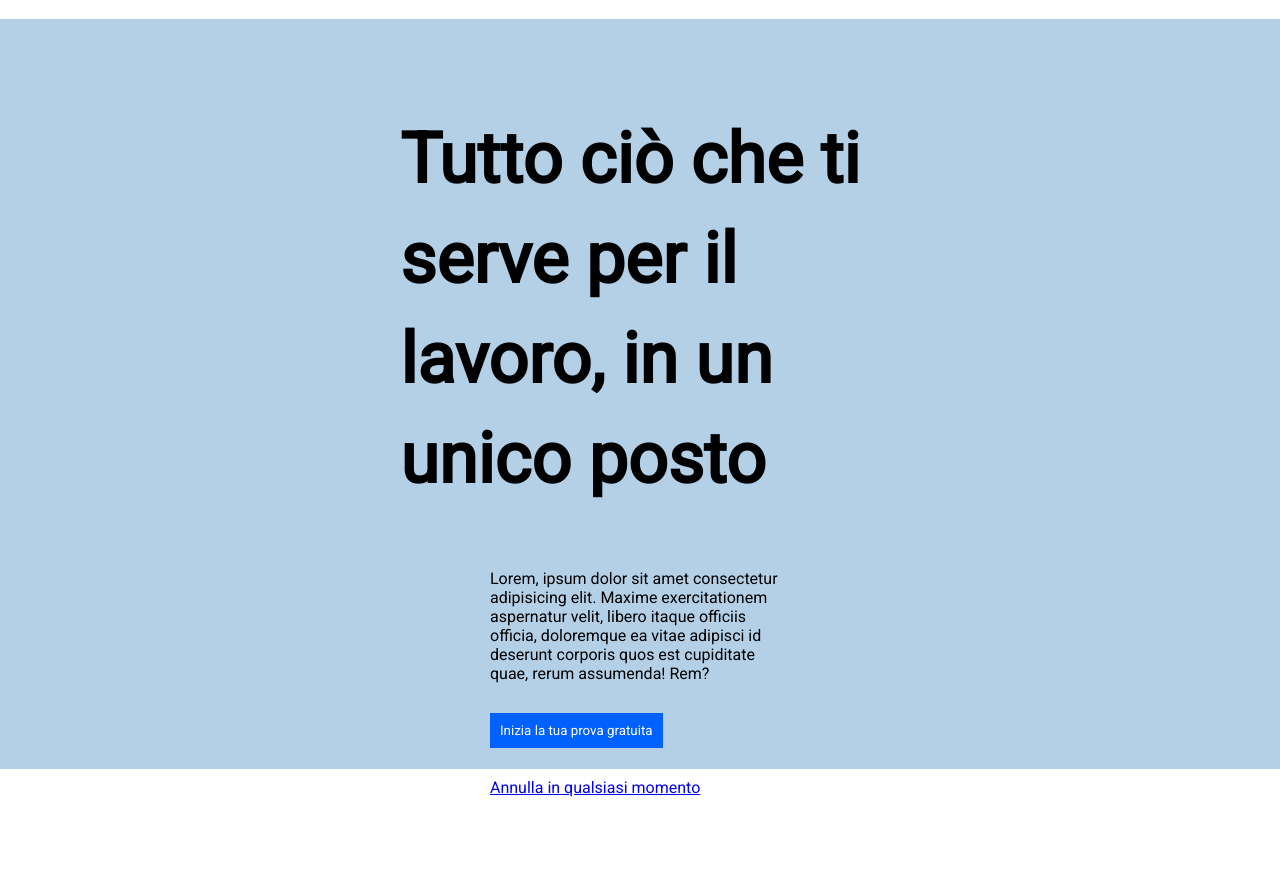
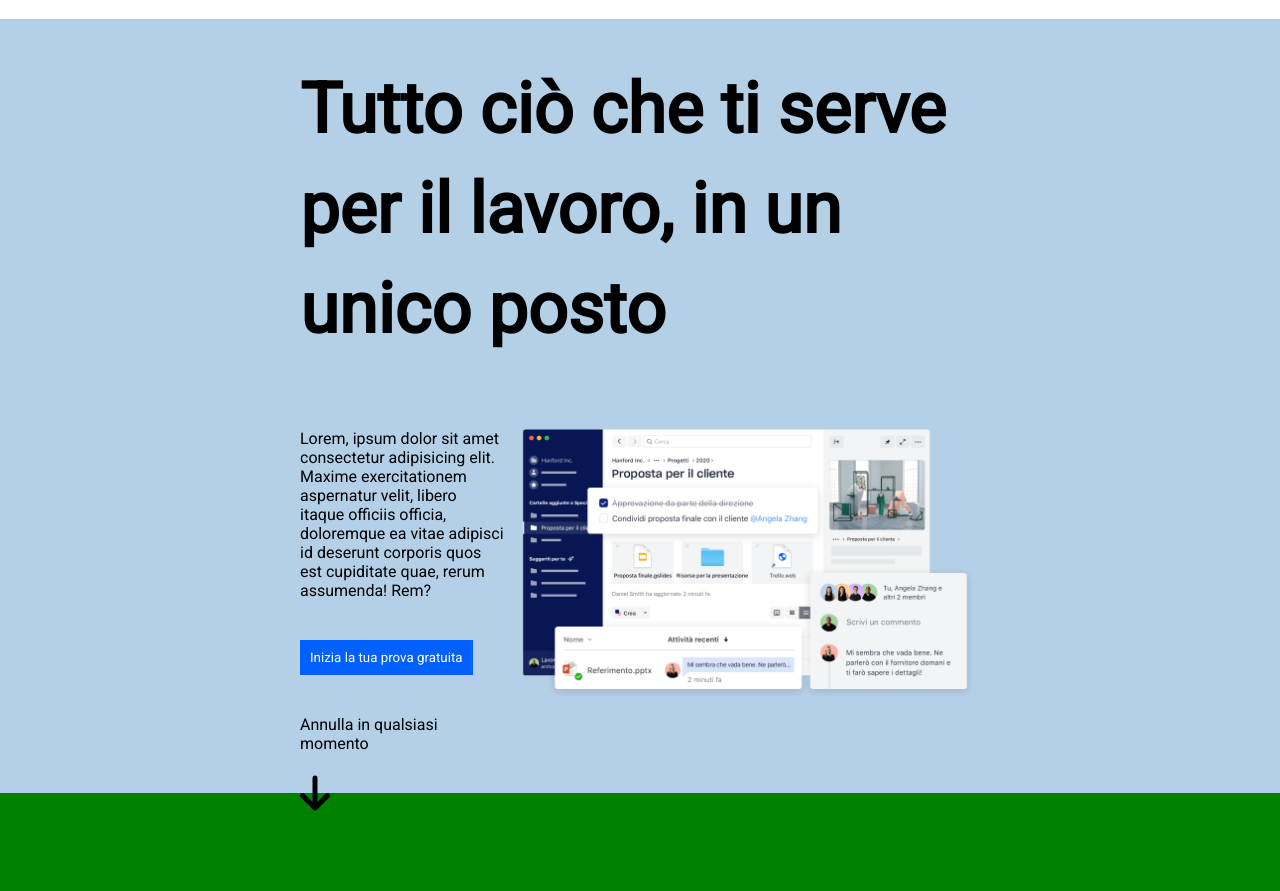
Before and after one commit to ClaudioAiello23/htmlcss-dropbox, a plain HTML site: page index.html in a window 1280 px wide. Shown: the part 61-952 px from the top of the page. Drawn offline with Linux system fonts and the light colour scheme.

Commit message:
First container main - verifiche ulteriori

```diff
--- a/css/style.css
+++ b/css/style.css
@@ -20,10 +20,12 @@ Setup
     height: 80px;
 } */
 
-.first_container{
-    height: 750px;
+.slim_container{
+    height: 200px;
     background-color: green;
+
 }
+
 
 /*
 *****************************************
@@ -42,7 +44,7 @@ il colore bianco senza avere il colore di default del link; proprietà
 da utilizzare: color: inherit; **eredita**
 */
 
-header, footer{
+header, .main_first_container a, footer{
     color:black;
     text-decoration: none;
 }
@@ -54,7 +56,7 @@ header a, footer a{
 
 /*
 *****************************************
-Common
+Buttons
 *****************************************
 */
 
@@ -122,54 +124,56 @@ Main
 */
 
 /* forzata questa regola per riuscire a far partire il testo dopo l'header
-fisso e non sovrapporlo. Padding-top: 80px; */
-main{
+fisso e non sovrapporlo. Padding-top: 120px; */
+/* main{
     padding-top: 80px;
-}
+}  */
 
 
-main .first_container{
-    padding: 90px 400px;
+main .main_first_container{
+    padding: 120px 300px 0 300px;
     background-color: #b4d0e7;
 }
 
 
 main h1{
     font-size: 70px;
-    padding-bottom: 60px;
+    margin-bottom: 30px;
     line-height: 100px;
 }
 
-.first_container section{
+.main_first_container section{
     display: flex;
-    justify-content: space-around;
+    justify-content: center;
     align-items: start;
     flex-wrap: wrap;
 }
 
 .intro_image{
-    width: 800px;
+    width: 70%;
 }
 
 .intro_image img{
     width: 100%;
 }
 
-.first_container p{
-    width: 300px;
+.intro_content{
+    padding-top: 40px;
+    width: 30%;
 }
 
-.first_container button{
-    margin: 30px 0;
+.main_first_container button{
+    margin: 40px 0;
 }
 
+
 .fa-arrow-down{
-    margin-top:130px;
     font-size: 40px;
+    position:relative;
+    top:20px;
 }
 
-/* .intro_image{
+.intro_image{
     position:relative;
-    top: 50px;
-    left: 200px;
-} */
+    top:40px;
+}
--- a/index.html
+++ b/index.html
@@ -52,7 +52,7 @@
     <!-- Inizio struttura Main -->
     <main>
         <!-- Inizio Main con margini ristretti -->
-        <div class="first_container">
+        <div class="main_first_container">
             <!-- Inizio sezione introduttiva -->
             <section>
                 <h1>Tutto ciò che ti serve per il lavoro, in un unico posto</h1>
```
